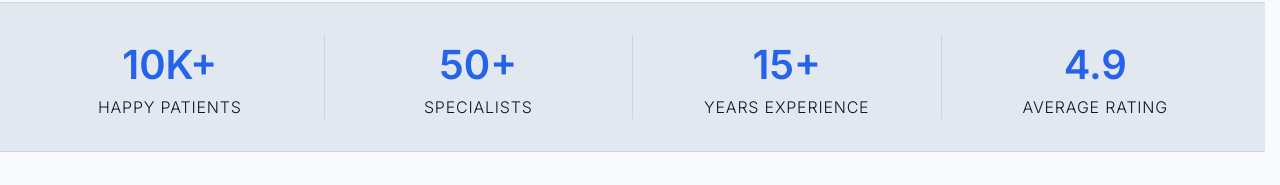
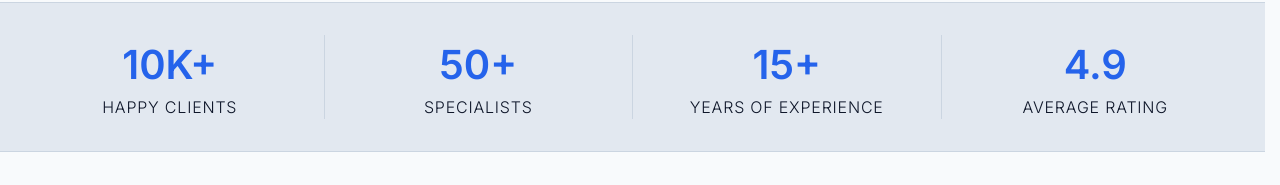
Before and after one commit to zyadmoataz/Clinic-Website, a React (Vite) app: page / in a window 1280 px wide. Shown: the part 927-1112 px from the top of the page. Built offline with nearby package versions, Linux system fonts and the light colour scheme.

Commit message:
fix: language in metrics section

```diff
--- a/public/locales/ar/translation.json
+++ b/public/locales/ar/translation.json
@@ -23,6 +23,16 @@
       "feature_3_title": "كل شيء في مكان واحد",
       "feature_3_desc": "المواعيد، الوصفات الطبية والسجل، دائماً معك."
     },
-    "metrics": {}
+
+    "metrics": {
+      "patients": "10K+",
+      "patients-text": "عملاء راضون",
+      "specialists": "50+",
+      "specialists-text": "متخصص",
+      "experience": "15+",
+      "experience-text": "سنه من الخبرة",
+      "rating": "4.9",
+      "rating-text": "متوسط التقييم"
+    }
   }
 }
--- a/public/locales/en/translation.json
+++ b/public/locales/en/translation.json
@@ -23,6 +23,15 @@
       "feature_3_title": "Everything in one place",
       "feature_3_desc": "Appointments, prescriptions and history, always with you."
     },
-    "metrics": {}
+    "metrics": {
+      "patients": "10K+",
+      "patients-text": "happy clients",
+      "specialists": "50+",
+      "specialists-text": "specialists",
+      "experience": "15+",
+      "experience-text": "years of experience",
+      "rating": "4.9",
+      "rating-text": "average rating"
+    }
   }
 }
--- a/src/pages/Home.tsx
+++ b/src/pages/Home.tsx
@@ -54,20 +54,24 @@ export default function Home() {
       <section className="bg-border border-y-border-strong mb-16 border-y py-[2rem]">
         <div className="item-center container mx-auto flex justify-between px-[1rem]">
           <div className="border-r-border-strong flex flex-1 flex-col items-center justify-center border-r">
-            <p className="text-primary text-[2.5rem] font-[600]">10K+</p>
-            <p className="font-[300] tracking-wider">HAPPY PATIENTS</p>
+            <p className="text-primary text-[2.5rem] font-[600]">{t('home.metrics.patients')}</p>
+            <p className="font-[300] tracking-wider uppercase">{t('home.metrics.patients-text')}</p>
           </div>
           <div className="border-r-border-strong flex flex-1 flex-col items-center justify-center border-r">
-            <p className="text-primary text-[2.5rem] font-[600]">50+</p>
-            <p className="font-[300] tracking-wider">SPECIALISTS</p>
+            <p className="text-primary text-[2.5rem] font-[600]">{t('home.metrics.specialists')}</p>
+            <p className="font-[300] tracking-wider uppercase">
+              {t('home.metrics.specialists-text')}
+            </p>
           </div>
           <div className="border-r-border-strong flex flex-1 flex-col items-center justify-center border-r">
-            <p className="text-primary text-[2.5rem] font-[600]">15+</p>
-            <p className="font-[300] tracking-wider">YEARS EXPERIENCE</p>
+            <p className="text-primary text-[2.5rem] font-[600]">{t('home.metrics.experience')}</p>
+            <p className="font-[300] tracking-wider uppercase">
+              {t('home.metrics.experience-text')}
+            </p>
           </div>
           <div className="flex flex-1 flex-col items-center justify-center">
-            <p className="text-primary text-[2.5rem] font-[600]">4.9</p>
-            <p className="font-[300] tracking-wider">AVERAGE RATING</p>
+            <p className="text-primary text-[2.5rem] font-[600]">{t('home.metrics.rating')}</p>
+            <p className="font-[300] tracking-wider uppercase">{t('home.metrics.rating-text')}</p>
           </div>
         </div>
       </section>
```
